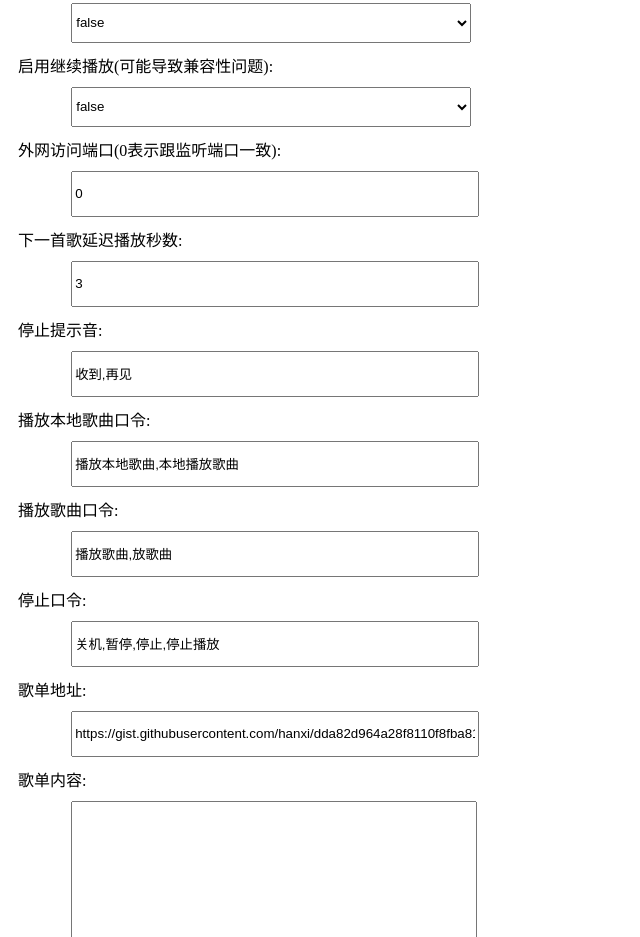
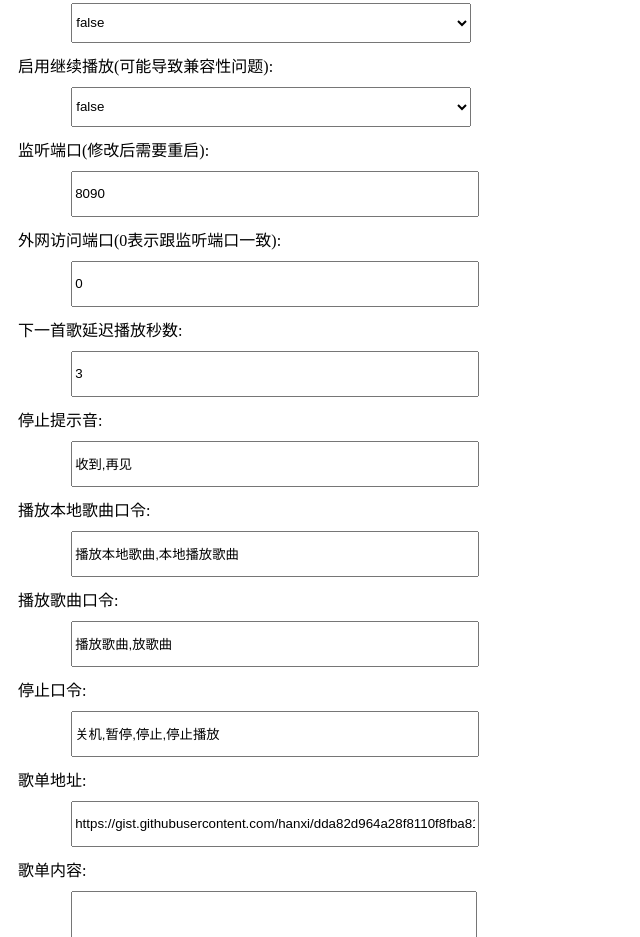
Before and after one commit to hanxi/xiaomusic, a plain HTML site: page xiaomusic/static/default/setting.html in a window 1280 px wide. Shown: the part 2384-3321 px from the top of the page, without its empty margins (0-640 px from the left). Drawn offline with Linux system fonts and the light colour scheme; no server answers.

Commit message:
feat: 允许在后台设置监听端口

```diff
--- a/xiaomusic/static/default/setting.html
+++ b/xiaomusic/static/default/setting.html
@@ -148,6 +148,9 @@ var vConsole = new window.VConsole();
           <option value="false" selected>false</option>
         </select>
 
+        <label for="port">监听端口(修改后需要重启):</label>
+        <input id="port" type="number" value="8090"></input>
+
         <label for="public_port">外网访问端口(0表示跟监听端口一致):</label>
         <input id="public_port" type="number" value="0"></input>
 
```
